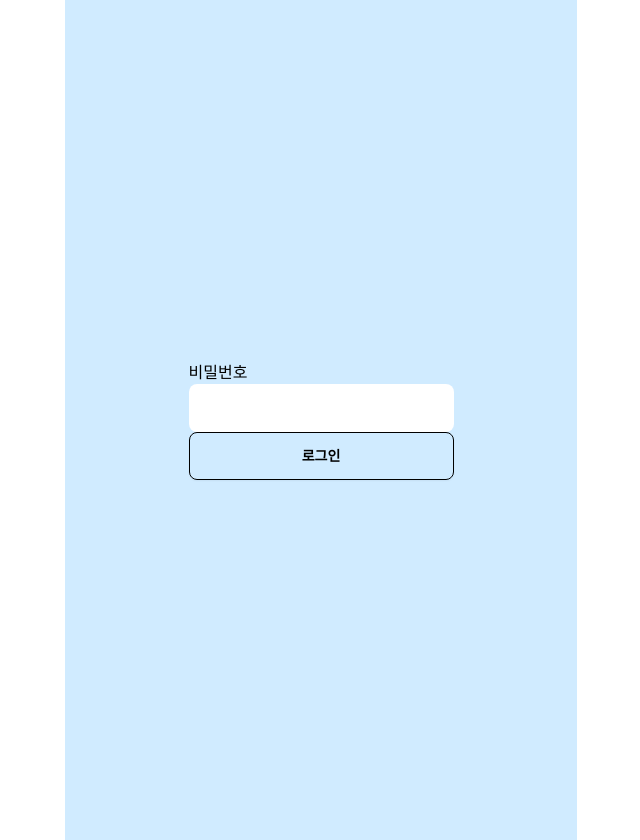
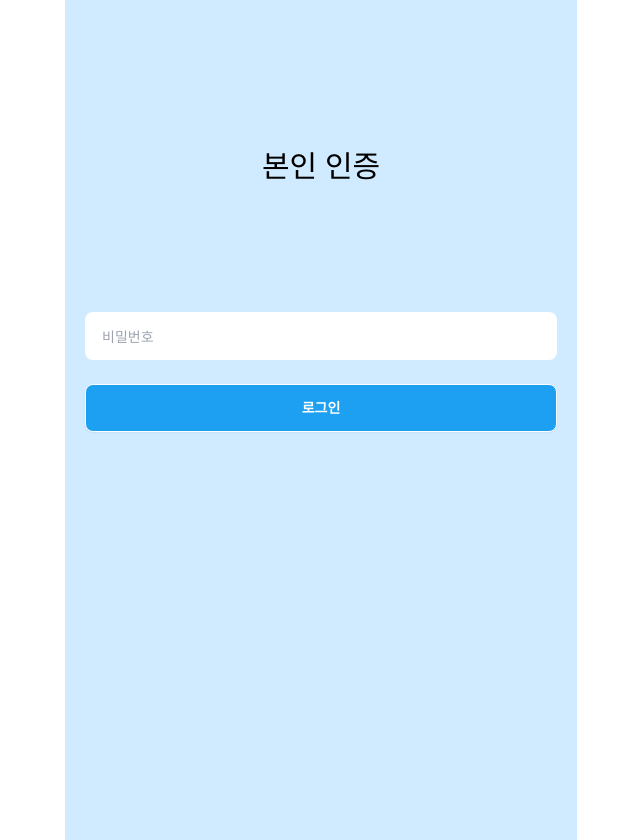
Before and after one commit to naramzik/twitter-namecard, a Next.js app: page /1/login in a window 1280 px wide. Shown: the whole page, without its empty margins (319-959 px from the left). Built offline with nearby package versions, Linux system fonts and the light colour scheme.

Commit message:
feat: 로그인 페이지 스타일링

```diff
--- a/src/pages/[id]/login/index.tsx
+++ b/src/pages/[id]/login/index.tsx
@@ -30,20 +30,20 @@ const Page: NextPageWithLayout = () => {
   });
 
   return (
-    <div className="flex justify-center items-center h-screen">
-      <form onSubmit={handleSubmit(handleSubmitHandler)} className="">
+    <div className="flex flex-col items-center h-screen">
+      <div className="text-center text-3xl my-32">본인 인증</div>
+      <form onSubmit={handleSubmit(handleSubmitHandler)} className="w-full">
         <div className="flex flex-col">
-          <label htmlFor="pw">비밀번호</label>
           <input
-            id="pw"
-            className="input"
+            className="input input-md"
+            placeholder="비밀번호"
             {...register('password', {
               required: '비밀번호를 입력해 주세요.',
               validate: {},
             })}
           />
-          <div>{errors.password?.message}</div>
-          <button type="submit" className="btn">
+          <div className="h-6 text-sm text-red-500">{errors.password?.message}</div>
+          <button type="submit" className="btn bg-accent text-white">
             로그인
           </button>
         </div>
```
